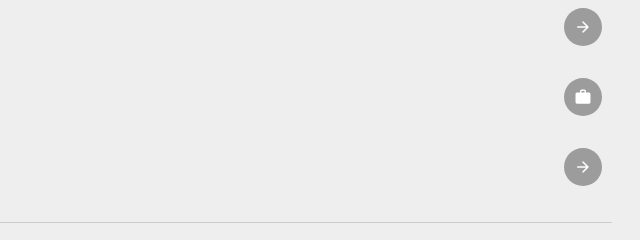
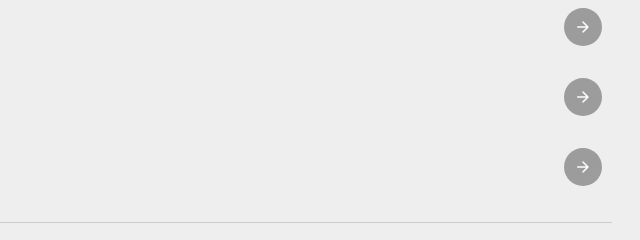
Before and after one commit to Ramedon1/ramedon1.github.io, a plain HTML site: page index.html in a window 1280 px wide. Shown: the part 444-684 px from the top of the page, 640-1280 px from the left. Drawn offline with nearby package versions, Linux system fonts and the light colour scheme.

Commit message:
Update index.html

```diff
--- a/index.html
+++ b/index.html
@@ -92,7 +92,7 @@
             </div>
             <div class="actbtns">
               <div class="listbtn" href="javascript://" onclick="location.href='https://t.me/ramedon'">
-                <div class="material-icons">work</div>
+                <div class="material-icons">arrow_forward</div>
               </div>
             </div>
           </a>
```
